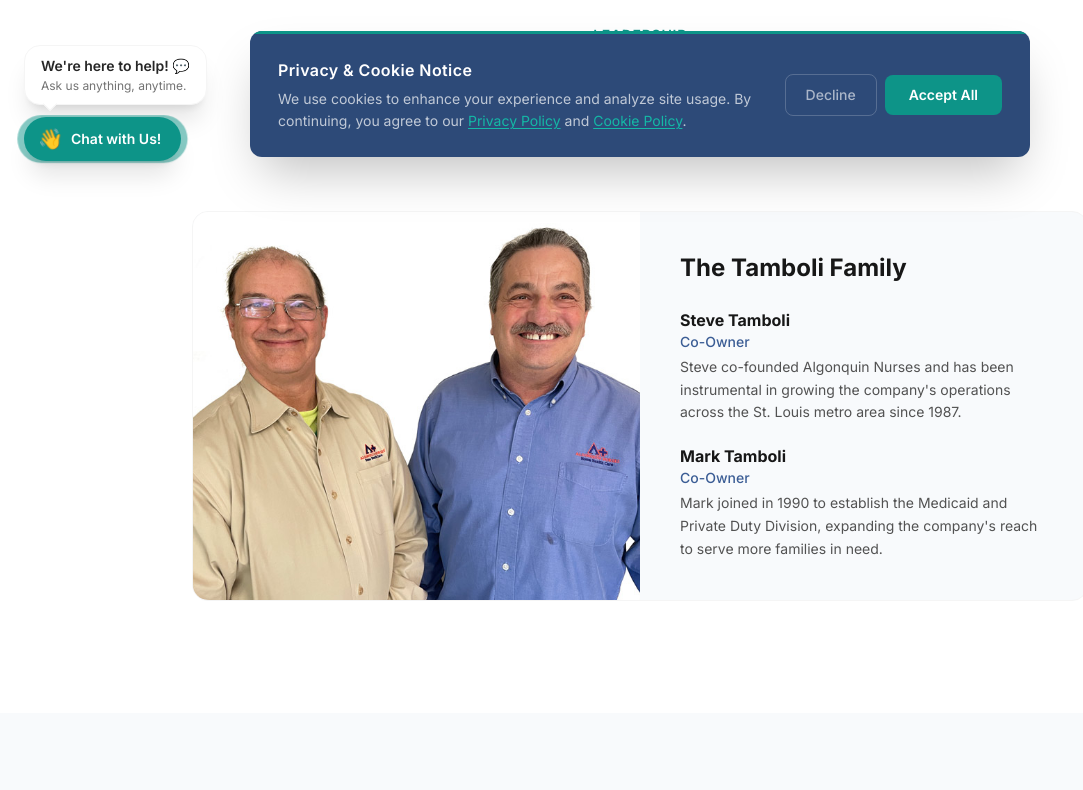
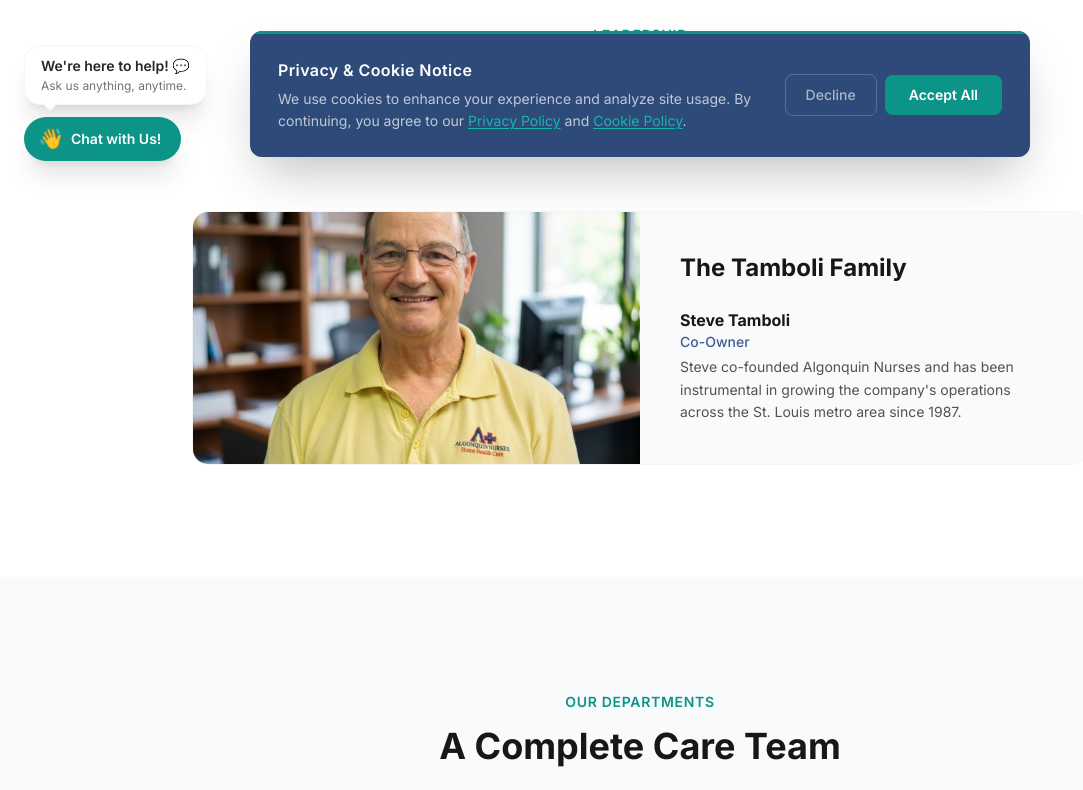
Before and after one commit to TechzQuad/algonquin-nurses, a Next.js app: page /team in a window 1280 px wide. Shown: the part 615-1405 px from the top of the page, without its empty margins (0-1083 px from the left). Built offline with nearby package versions, Linux system fonts and the light colour scheme.

Commit message:
Remove Mark Tamboli from team page and update founder image
Co-Authored-By: Claude Sonnet 4.6 <noreply@anthropic.com>

```diff
--- a/src/app/(site)/team/TeamPageClient.tsx
+++ b/src/app/(site)/team/TeamPageClient.tsx
@@ -11,11 +11,6 @@ const leadership = [
     name: "Steve Tamboli",
     role: "Co-Owner",
     desc: "Steve co-founded Algonquin Nurses and has been instrumental in growing the company's operations across the St. Louis metro area since 1987.",
-  },
-  {
-    name: "Mark Tamboli",
-    role: "Co-Owner",
-    desc: "Mark joined in 1990 to establish the Medicaid and Private Duty Division, expanding the company's reach to serve more families in need.",
   },
 ];
 
@@ -66,8 +61,8 @@ export function TeamPageClient() {
               <div className="grid grid-cols-1 md:grid-cols-2">
                 <div className="relative h-72 md:h-auto">
                   <Image
-                    src="/images/steve-mark.jpg"
-                    alt="Steve and Mark Tamboli"
+                    src="/images/founder.jpeg"
+                    alt="Steve Tamboli"
                     fill
                     className="object-cover"
                     sizes="(max-width: 768px) 100vw, 50vw"
```
